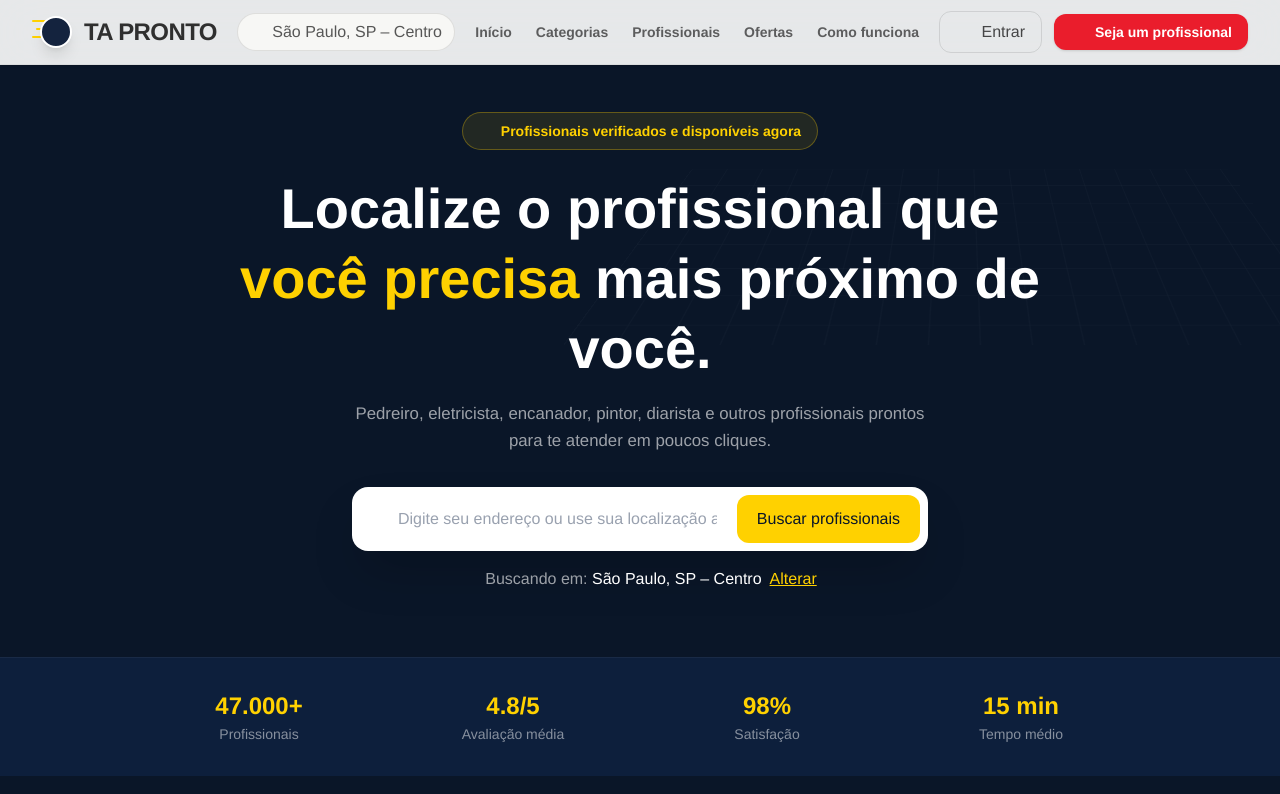
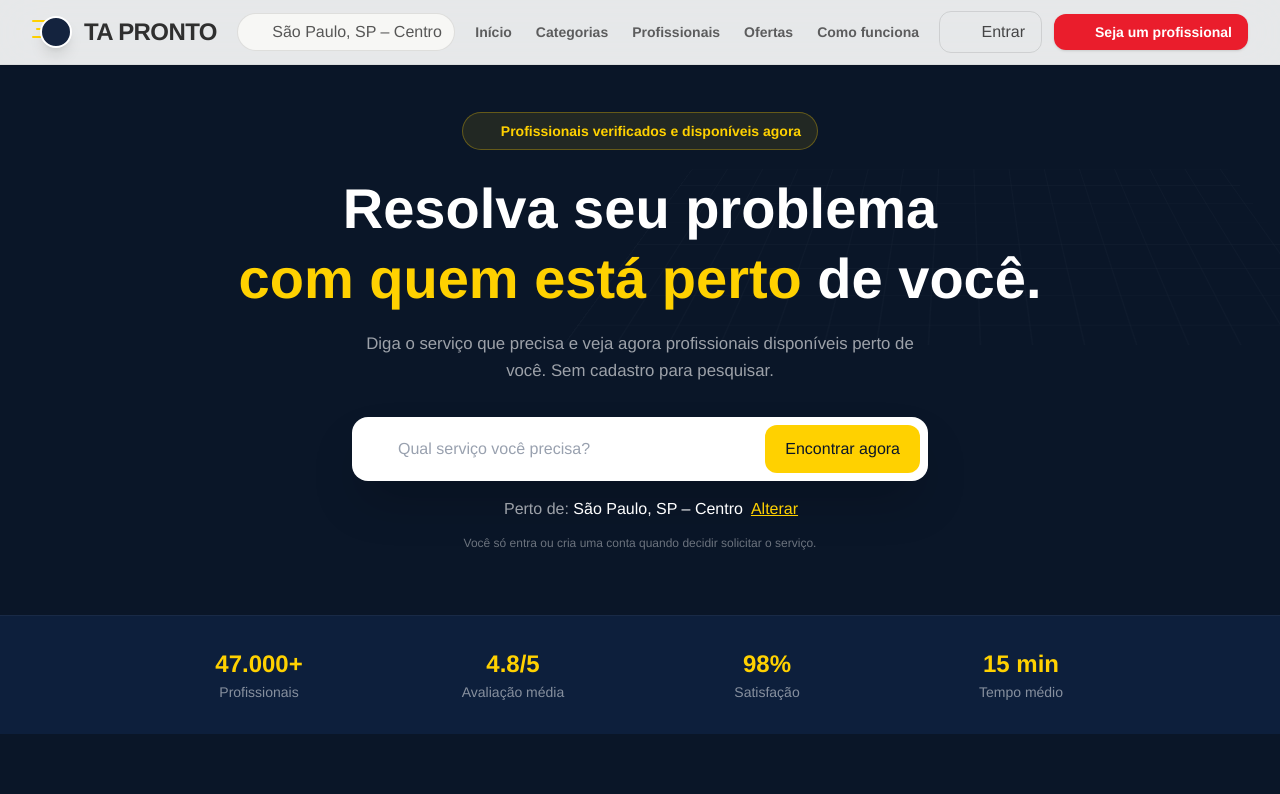
Before and after one commit to startup3dev-lang/tanamao, a React (Vite) app in the folder ta pronto/: page / in a window 1280 px wide. Shown: the top 794 px of the page. Built offline with nearby package versions, Linux system fonts and the light colour scheme; some icons are missing.

Commit message:
refactor: simplificar fluxo de descoberta de serviços

```diff
--- a/ta pronto/src/app/pages/Home.tsx
+++ b/ta pronto/src/app/pages/Home.tsx
@@ -94,12 +94,12 @@ export function Home() {
           </div>
 
           <h1 className="hero-el text-white font-black leading-tight mb-4" style={{ opacity: 0, fontSize: 'clamp(2rem, 5vw, 3.5rem)' }}>
-            Localize o profissional que<br />
-            <span className="text-[#FFD100]">você precisa</span> mais próximo de você.
+            Resolva seu problema<br />
+            <span className="text-[#FFD100]">com quem está perto</span> de você.
           </h1>
 
           <p className="hero-el text-white/60 mb-8 max-w-xl mx-auto leading-relaxed" style={{ opacity: 0, fontSize: '1.05rem' }}>
-            Pedreiro, eletricista, encanador, pintor, diarista e outros profissionais prontos para te atender em poucos cliques.
+            Diga o serviço que precisa e veja agora profissionais disponíveis perto de você. Sem cadastro para pesquisar.
           </p>
 
           {/* Search box */}
@@ -111,7 +111,8 @@ export function Home() {
                 value={searchValue}
                 onChange={e => setSearchValue(e.target.value)}
                 onKeyDown={e => e.key === 'Enter' && handleSearch()}
-                placeholder="Digite seu endereço ou use sua localização atual"
+                placeholder="Qual serviço você precisa?"
+                aria-label="Qual serviço você precisa?"
                 className="min-w-0 flex-1 text-sm text-[#1A2A4A] outline-none placeholder-gray-400"
               />
             </div>
@@ -119,7 +120,7 @@ export function Home() {
               onClick={handleSearch}
               className="w-full shrink-0 rounded-xl bg-[#FFD100] px-5 py-3 text-sm font-bold text-[#0A1628] transition-colors hover:bg-[#FFDE33] sm:w-auto"
             >
-              Buscar profissionais
+              Encontrar agora
             </button>
           </div>
 
@@ -129,9 +130,12 @@ export function Home() {
             className="hero-el inline-flex items-center gap-2 text-white/60 text-sm hover:text-white transition-colors" style={{ opacity: 0 }}
           >
             <Navigation size={14} className="text-[#FFD100]" />
-            <span>Buscando em: <span className="text-white font-medium">{location}</span></span>
+            <span>Perto de: <span className="text-white font-medium">{location}</span></span>
             <span className="text-[#FFD100] underline">Alterar</span>
           </button>
+          <p className="hero-el mt-3 text-xs text-white/40" style={{ opacity: 0 }}>
+            Você só entra ou cria uma conta quando decidir solicitar o serviço.
+          </p>
         </div>
       </section>
 
```
